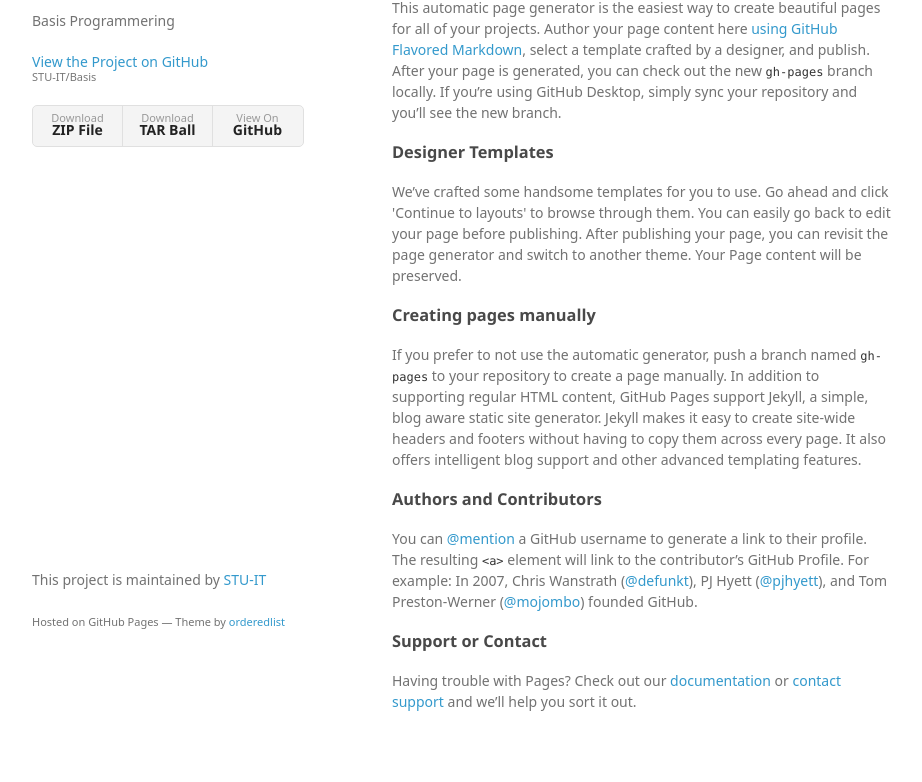
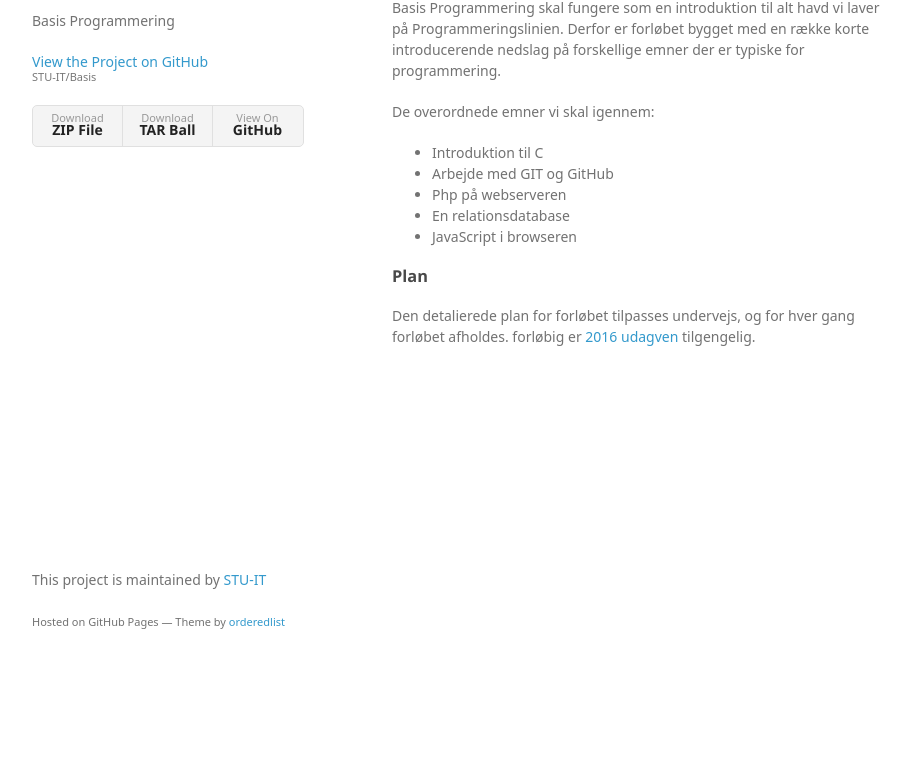
Before and after one commit to STU-IT/Basis, a plain HTML site: page index.html in a window 1280 px wide. Shown: the part 99-881 px from the top of the page, without its empty margins (178-1100 px from the left). After the commit the page ends 800 px from the top, so only its background shows below. Drawn offline with Linux system fonts and the light colour scheme; a web font is replaced by a local one.

Commit message:
ny index fil og ny undervisningsplan

```diff
--- a/index.html
+++ b/index.html
@@ -28,31 +28,40 @@
         </ul>
       </header>
       <section>
-        <h3>
-<a id="welcome-to-github-pages" class="anchor" href="#welcome-to-github-pages" aria-hidden="true"><span aria-hidden="true" class="octicon octicon-link"></span></a>Welcome to GitHub Pages.</h3>
+          <h3>Velkommen til Basis Programmering</h3>
 
-<p>This automatic page generator is the easiest way to create beautiful pages for all of your projects. Author your page content here <a href="https://guides.github.com/features/mastering-markdown/">using GitHub Flavored Markdown</a>, select a template crafted by a designer, and publish. After your page is generated, you can check out the new <code>gh-pages</code> branch locally. If you’re using GitHub Desktop, simply sync your repository and you’ll see the new branch.</p>
+          <p>
+              Basis Programmering skal fungere som en introduktion til alt havd vi laver på Programmeringslinien. Derfor er forløbet bygget med en række korte introducerende nedslag på forskellige emner der er typiske for programmering.
+          </p>
 
-<h3>
-<a id="designer-templates" class="anchor" href="#designer-templates" aria-hidden="true"><span aria-hidden="true" class="octicon octicon-link"></span></a>Designer Templates</h3>
+          <p>
+          De overordnede emner vi skal igennem:
+              <ul>
+                <li>
+                    Introduktion til C
+                </li>
+                  <li>
+                    Arbejde med GIT og GitHub
+                  </li>
+                  <li>
+                    Php på webserveren
+                  </li>
+                  <li>
+                    En relationsdatabase
+                  </li>
+                  <li>
+                    JavaScript i browseren
+                  </li>
+              </ul>
+          </p>
 
-<p>We’ve crafted some handsome templates for you to use. Go ahead and click 'Continue to layouts' to browse through them. You can easily go back to edit your page before publishing. After publishing your page, you can revisit the page generator and switch to another theme. Your Page content will be preserved.</p>
+        <h3>Plan</h3>
+        <p>
+            Den detalierede plan for forløbet tilpasses undervejs, og for hver gang forløbet afholdes. forløbig er <a href="plan_2016.md">2016 udagven</a> tilgengelig.
+        </p>
 
-<h3>
-<a id="creating-pages-manually" class="anchor" href="#creating-pages-manually" aria-hidden="true"><span aria-hidden="true" class="octicon octicon-link"></span></a>Creating pages manually</h3>
 
-<p>If you prefer to not use the automatic generator, push a branch named <code>gh-pages</code> to your repository to create a page manually. In addition to supporting regular HTML content, GitHub Pages support Jekyll, a simple, blog aware static site generator. Jekyll makes it easy to create site-wide headers and footers without having to copy them across every page. It also offers intelligent blog support and other advanced templating features.</p>
-
-<h3>
-<a id="authors-and-contributors" class="anchor" href="#authors-and-contributors" aria-hidden="true"><span aria-hidden="true" class="octicon octicon-link"></span></a>Authors and Contributors</h3>
-
-<p>You can <a href="https://help.github.com/articles/basic-writing-and-formatting-syntax/#mentioning-users-and-teams" class="user-mention">@mention</a> a GitHub username to generate a link to their profile. The resulting <code>&lt;a&gt;</code> element will link to the contributor’s GitHub Profile. For example: In 2007, Chris Wanstrath (<a href="https://github.com/defunkt" class="user-mention">@defunkt</a>), PJ Hyett (<a href="https://github.com/pjhyett" class="user-mention">@pjhyett</a>), and Tom Preston-Werner (<a href="https://github.com/mojombo" class="user-mention">@mojombo</a>) founded GitHub.</p>
-
-<h3>
-<a id="support-or-contact" class="anchor" href="#support-or-contact" aria-hidden="true"><span aria-hidden="true" class="octicon octicon-link"></span></a>Support or Contact</h3>
-
-<p>Having trouble with Pages? Check out our <a href="https://help.github.com/pages">documentation</a> or <a href="https://github.com/contact">contact support</a> and we’ll help you sort it out.</p>
-      </section>
+        </section>
       <footer>
         <p>This project is maintained by <a href="https://github.com/STU-IT">STU-IT</a></p>
         <p><small>Hosted on GitHub Pages &mdash; Theme by <a href="https://github.com/orderedlist">orderedlist</a></small></p>
```
Also changed, not shown: 1 other file.
